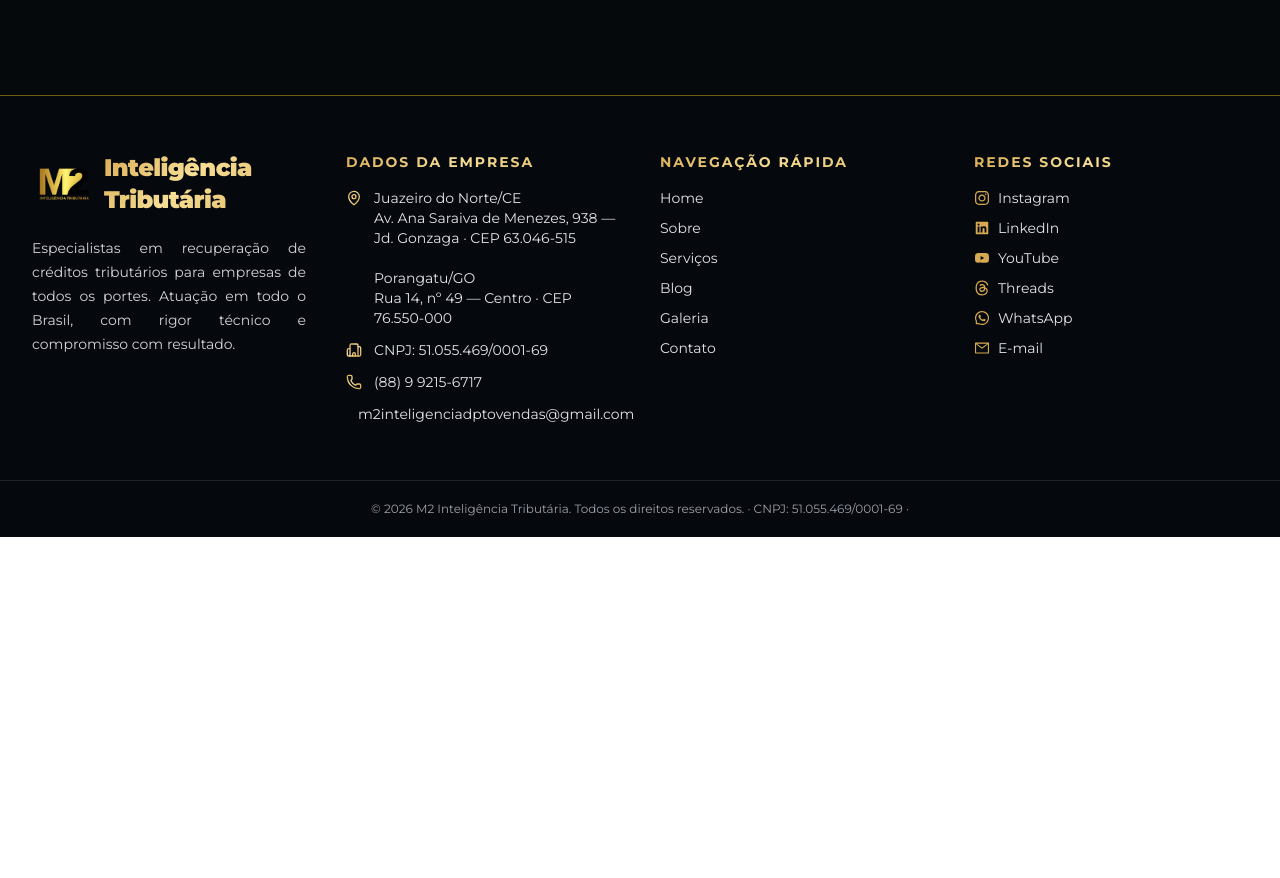
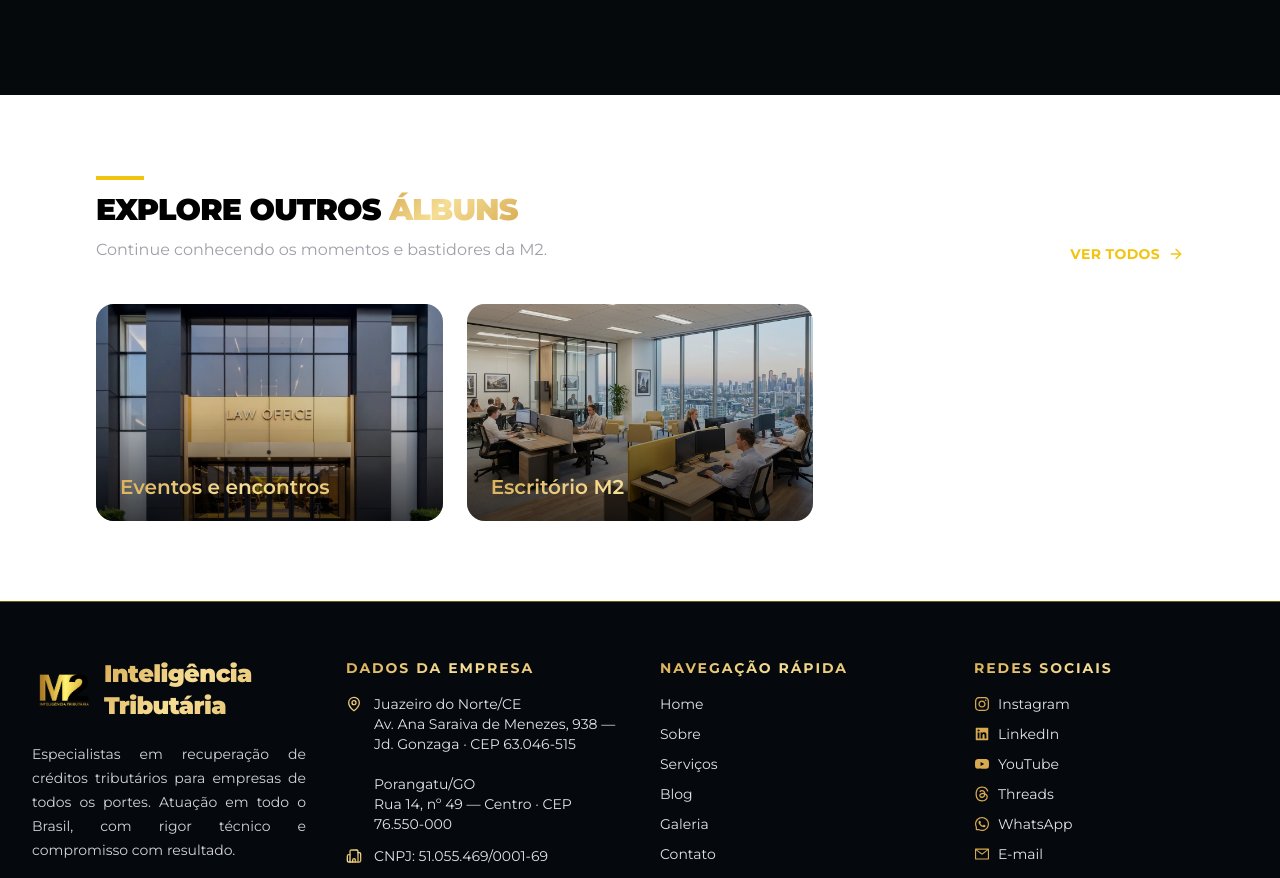
Before and after one commit to evituu/m2-inteligencia-tributaria, a Next.js app: page /galeria-m2/bastidores in a window 1280 px wide. Shown: the part 1913-2791 px from the top of the page. Before the commit the page ends 2450 px from the top, so only its background shows below. Built offline with nearby package versions, Linux system fonts and the light colour scheme.

Commit message:
Feat: Adição de seção para ver outros álbuns

```diff
--- a/app/galeria-m2/[slug]/page.tsx
+++ b/app/galeria-m2/[slug]/page.tsx
@@ -4,7 +4,8 @@ import { NavigationMenu } from "@/components/layout/navigation-menu";
 import { Footer } from "@/components/layout/Footer";
 import { AlbumPhotoGrid } from "../_components/album-photo-grid";
 import { HeroAlbum } from "../_components/hero-album";
-import { getAlbumBySlug, getAlbumPhotos } from "@/data/gallery";
+import { AlbumRelatedAlbums } from "../_components/AlbumRelatedAlbums";
+import { getAlbumBySlug, getAlbumPhotos, getOtherAlbums } from "@/data/gallery";
 
 interface AlbumPageProps {
   params: Promise<{ slug: string }>;
@@ -22,6 +23,7 @@ export default async function AlbumPage({ params }: AlbumPageProps) {
   const album = getAlbumBySlug(slug);
   if (!album) notFound();
   const photos = getAlbumPhotos(album);
+  const otherAlbums = getOtherAlbums(slug, 3);
 
   return (
     <main className="flex min-h-screen flex-col bg-[#05090c]">
@@ -32,6 +34,7 @@ export default async function AlbumPage({ params }: AlbumPageProps) {
           <AlbumPhotoGrid photos={photos} />
         </div>
       </section>
+      <AlbumRelatedAlbums albums={otherAlbums} />
       <Footer />
     </main>
   );
--- /dev/null
+++ b/app/galeria-m2/_components/AlbumRelatedAlbums.tsx
@@ -0,0 +1,46 @@
+import Link from "next/link";
+import { ArrowRight } from "lucide-react";
+import type { GalleryAlbum } from "@/data/gallery";
+import { GalleryAlbumCard } from "@/app/galeria-m2/_components/GalleryAlbumCard";
+
+interface AlbumRelatedAlbumsProps {
+  albums: GalleryAlbum[];
+}
+
+export function AlbumRelatedAlbums({ albums }: AlbumRelatedAlbumsProps) {
+  if (albums.length === 0) {
+    return null;
+  }
+
+  return (
+    <section className="border-t border-white/10 bg-white py-16 md:py-20">
+      <div className="mx-auto w-full max-w-6xl px-4 md:px-8">
+        <div className="mb-10 flex flex-col gap-4 sm:flex-row sm:items-end sm:justify-between">
+          <div>
+            <span className="mb-3 block h-1 w-12 bg-[#f2c40f]" />
+            <h2 className="text-2xl font-black uppercase tracking-tight text-black md:text-3xl">
+              Explore outros{" "}
+              <span className="text-gold-gradient">álbuns</span>
+            </h2>
+            <p className="mt-2 text-sm leading-7 text-zinc-400 md:text-base">
+              Continue conhecendo os momentos e bastidores da M2.
+            </p>
+          </div>
+          <Link
+            href="/galeria-m2"
+            className="inline-flex items-center gap-2 text-sm font-bold uppercase tracking-wide text-[#f2c40f] transition-colors hover:text-white"
+          >
+            Ver todos
+            <ArrowRight className="h-4 w-4" />
+          </Link>
+        </div>
+
+        <div className="grid grid-cols-1 gap-6 sm:grid-cols-2 lg:grid-cols-3">
+          {albums.map((album) => (
+            <GalleryAlbumCard key={album.slug} album={album} />
+          ))}
+        </div>
+      </div>
+    </section>
+  );
+}
--- /dev/null
+++ b/app/galeria-m2/_components/GalleryAlbumCard.tsx
@@ -0,0 +1,34 @@
+import Link from "next/link";
+import { ArrowRight } from "lucide-react";
+import type { GalleryAlbum } from "@/data/gallery";
+
+interface GalleryAlbumCardProps {
+  album: GalleryAlbum;
+}
+
+export function GalleryAlbumCard({ album }: GalleryAlbumCardProps) {
+  return (
+    <Link
+      href={`/galeria-m2/${album.slug}`}
+      className="group block h-full rounded-2xl focus-visible:outline-none focus-visible:ring-2 focus-visible:ring-[#f2c40f] focus-visible:ring-offset-2"
+    >
+      <div className="relative aspect-[16/10] overflow-hidden rounded-2xl bg-zinc-200">
+        <div
+          className="absolute inset-0 bg-cover bg-center transition duration-500 group-hover:scale-[1.02]"
+          style={{ backgroundImage: `url('${album.coverImage}')` }}
+        />
+        <div className="absolute inset-0 bg-gradient-to-t from-black/70 via-black/20 to-black/10" />
+        <div className="pointer-events-none absolute inset-0 flex items-center justify-center">
+          <span className="rounded-full bg-[#f2c40f] px-5 py-2 text-xs font-black uppercase tracking-[0.18em] text-[#0a0f16] opacity-0 transition-all duration-300 group-hover:opacity-100 group-active:opacity-100 group-focus-visible:opacity-100">
+            VER
+          </span>
+        </div>
+        <div className="absolute inset-x-6 bottom-5">
+          <h3 className="mt-1 text-xl font-semibold text-gold-gradient">
+            {album.title}
+          </h3>
+        </div>
+      </div>
+    </Link>
+  );
+}
--- a/app/galeria-m2/page.tsx
+++ b/app/galeria-m2/page.tsx
@@ -1,10 +1,9 @@
-import Link from "next/link";
 import { HeroGaleria } from "./_components/hero-galeria";
 import { NavigationMenu } from "@/components/layout/navigation-menu";
 import { Footer } from "@/components/layout/Footer";
+import { GalleryAlbumCard } from "./_components/GalleryAlbumCard";
 import { getAllAlbums } from "@/data/gallery";
 import { SlideIn } from "@/components/animations/SlideIn";
-
 export const metadata = {
   title: "Galeria - M2 Inteligência Tributária",
   description: "Conheça os bastidores, nossa cultura e estrutura através da Galeria M2.",
@@ -39,29 +38,7 @@ export default function GaleriaPage() {
                 distance={60}
                 className="h-full"
               >
-                <Link
-                  href={`/galeria-m2/${album.slug}`}
-                  className="group block h-full rounded-2xl focus-visible:outline-none focus-visible:ring-2 focus-visible:ring-[#f2c40f] focus-visible:ring-offset-2"
-                >
-                  <div className="relative aspect-[16/10] overflow-hidden rounded-2xl bg-zinc-200">
-                    <div
-                      className="absolute inset-0 bg-cover bg-center transition duration-500 group-hover:scale-[1.02]"
-                      style={{ backgroundImage: `url('${album.coverImage}')` }}
-                    />
-                    <div className="absolute inset-0 bg-gradient-to-t from-black/70 via-black/20 to-black/10" />
-                    <div className="pointer-events-none absolute inset-0 flex items-center justify-center">
-                      <span className="rounded-full bg-[#f2c40f] px-5 py-2 text-xs font-black uppercase tracking-[0.18em] text-[#0a0f16] opacity-0 transition-all duration-300 group-hover:opacity-100 group-active:opacity-100 group-focus-visible:opacity-100">
-                        VER
-                      </span>
-                    </div>
-                    <div className="absolute inset-x-6 bottom-5">
-                      <h3 className="mt-1 text-xl font-semibold text-gold-gradient">
-                        {album.title}
-                      </h3>
-                    </div>
-                  </div>
-                </Link>
-              </SlideIn>
+                <GalleryAlbumCard album={album} />              </SlideIn>
             ))}
           </div>
         </div>
--- a/data/gallery.ts
+++ b/data/gallery.ts
@@ -67,6 +67,16 @@ export function getAlbumBySlug(slug: string): GalleryAlbum | undefined {
   return GALLERY_ALBUMS.find((album) => album.slug === slug);
 }
 
+export function getOtherAlbums(
+  excludeSlug: string,
+  limit = 3,
+): GalleryAlbum[] {
+  return GALLERY_ALBUMS.filter((album) => album.slug !== excludeSlug).slice(
+    0,
+    limit,
+  );
+}
+
 export function getAlbumPhotos(album: GalleryAlbum): AlbumPhoto[] {
   return ALBUM_PHOTO_FILES.map((file, index) => ({
     src: `/imagens/${album.imageFolder}/${file}`,
```
